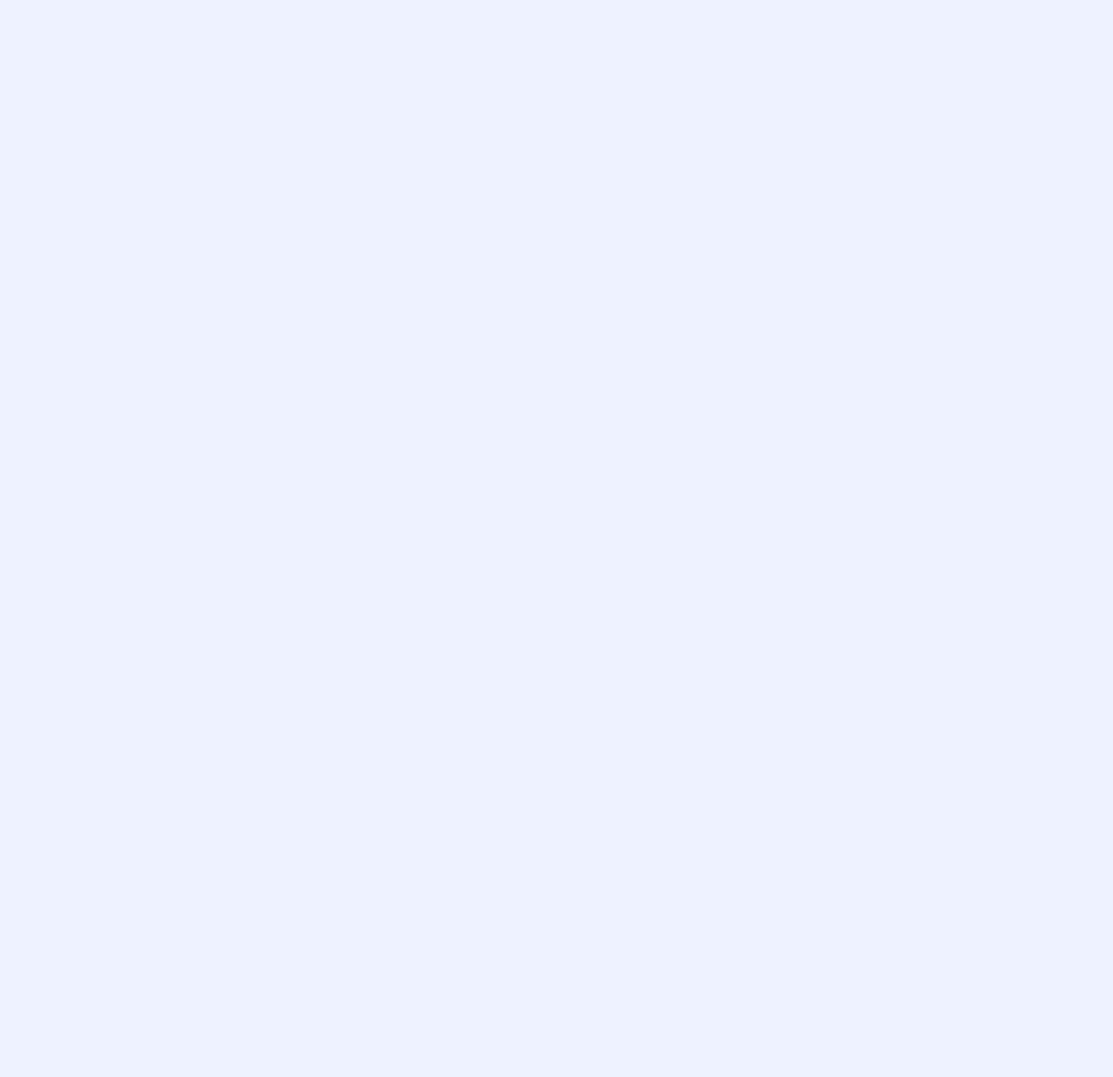
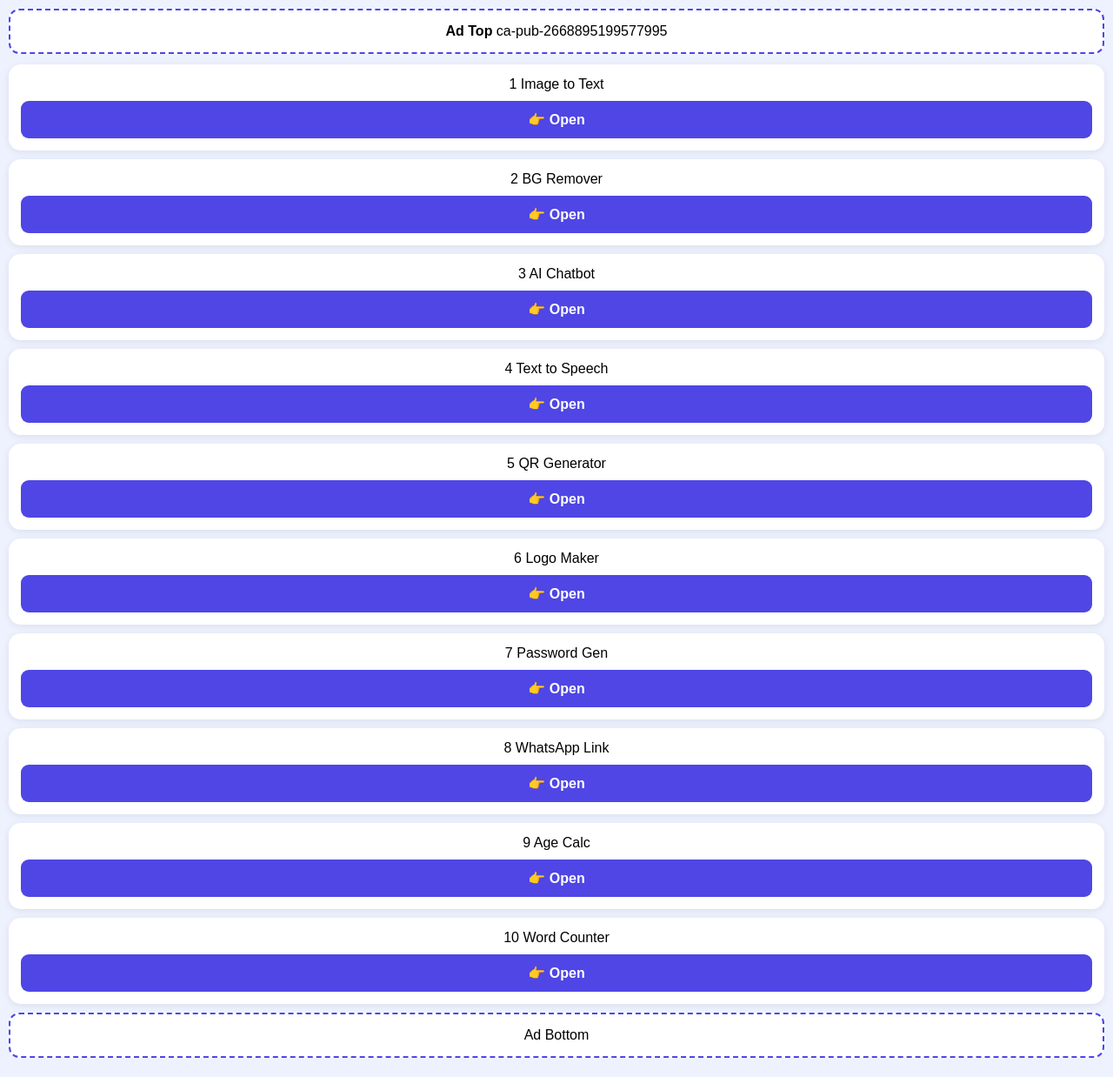
Before and after one commit to Khanazam58754/khanazam58754.github.io, a plain HTML site: page Azam_ai_tools/index.html in a window 1280 px wide. Shown: the whole page at 87% size. Before the commit the page ends 800 px from the top, so only its background shows below. Drawn offline with Linux system fonts and the light colour scheme.

Commit message:
Fix HTML structure and formatting in index.html

```diff
--- a/Azam_ai_tools/index.html
+++ b/Azam_ai_tools/index.html
@@ -1,16 +1,14 @@
-<!DOCTYPE html>
-<html>
-<head>
-<meta charset="UTF-8">
-<meta name="viewport" content="width=device-width,initial-scale=1">
-<title>AZAM AI - 30 TOOLS</title>
-<script async src="https://pagead2.googlesyndication.com/pagead/js/adsbygoogle.js?client=ca-pub-2668895199577995" crossorigin="anonymous"></script>
-<style>
-body{font-family:Arial;background:#eef2ff;margin:0;padding:10px}
-.ad{background:#fff;padding:15px;border-radius:12px;text-align:center;margin-bottom:12px;border:2px dashed #4f46e5}
-.card{background:#fff;padding:14px;border-radius:14px;text-align:center;margin-bottom:10px;box-shadow:0 2px 8px rgba(0,0,0,.08)}
-details{margin-top:10px}
-summary{background:#4f46e5;color:#fff;padding:12px;border-radius:9px;cursor:pointer;list-style:none;font-weight:700}
-summary::-webkit-details-marker{display:none}
-.box{background:#f1f5f9;border:2px solid #4f46e5;border-radius:10px;padding:12px;margin-top:10px;text-align:left}
-input,textarea{width:100%;padding:10px;border:1px solid #ccc
+<!DOCTYPE html><html><head><meta charset="UTF-8"><meta name="viewport" content="width=device-width,initial-scale=1"><title>AZAM AI - 30 TOOLS</title><script async src="https://pagead2.googlesyndication.com/pagead/js/adsbygoogle.js?client=ca-pub-2668895199577995" crossorigin="anonymous"></script><style>body{font-family:Arial;background:#eef2ff;margin:0;padding:10px}.ad{background:#fff;padding:15px;border-radius:12px;text-align:center;margin-bottom:12px;border:2px dashed #4f46e5}.card{background:#fff;padding:14px;border-radius:14px;text-align:center;margin-bottom:10px;box-shadow:0 2px 8px rgba(0,0,0,.08)}details{margin-top:10px}summary{background:#4f46e5;color:#fff;padding:12px;border-radius:9px;cursor:pointer;list-style:none;font-weight:700}summary::-webkit-details-marker{display:none}.box{background:#f1f5f9;border:2px solid #4f46e5;border-radius:10px;padding:12px;margin-top:10px;text-align:left}input,textarea{width:100%;padding:10px;border:1px solid #ccc;border-radius:8px;margin:5px 0;box-sizing:border-box}.go{background:#0ea5e9;color:#fff;border:0;padding:10px;border-radius:8px;width:100%;font-weight:700;margin-top:6px}.out{background:#fff;padding:10px;border-radius:8px;margin-top:8px}</style></head><body>
+<div class="ad"><b>Ad Top</b> ca-pub-2668895199577995<br><ins class="adsbygoogle" style="display:block" data-ad-client="ca-pub-2668895199577995" data-ad-slot="111" data-ad-format="auto"></ins><script>(adsbygoogle=window.adsbygoogle||[]).push({});</script></div>
+<div class="card">1 Image to Text<details><summary>👉 Open</summary><div class="box"><input type=file><div class=out>Select image</div></div></details></div>
+<div class="card">2 BG Remover<details><summary>👉 Open</summary><div class="box"><input type=file accept=image/* onchange="document.getElementById('im2').src=URL.createObjectURL(this.files[0]);document.getElementById('im2').style.display='block'"><img id=im2 style="display:none;width:100%"></div></details></div>
+<div class="card">3 AI Chatbot<details><summary>👉 Open</summary><div class="box"><textarea id=q3 placeholder="Sawal"></textarea><button class=go onclick="document.getElementById('o3').innerHTML=document.getElementById('q3').value">Ask</button><div id=o3 class=out></div></div></details></div>
+<div class="card">4 Text to Speech<details><summary>👉 Open</summary><div class="box"><textarea id=t4></textarea><button class=go onclick="speechSynthesis.speak(new SpeechSynthesisUtterance(document.getElementById('t4').value))">Speak</button></div></details></div>
+<div class="card">5 QR Generator<details><summary>👉 Open</summary><div class="box"><input id=qr9 placeholder="Text"><button class=go onclick="var d=document.getElementById('qr9').value;document.getElementById('o9').innerHTML='<img src=https://api.qrserver.com/v1/create-qr-code/?size=250x250&data='+encodeURIComponent(d)+' style=width:100%>'">Gen QR</button><div id=o9 class=out></div></div></details></div>
+<div class="card">6 Logo Maker<details><summary>👉 Open</summary><div class="box"><input id=l7 placeholder="Name"><button class=go onclick="document.getElementById('o7').innerHTML=document.getElementById('l7').value">Make</button><div id=o7 class=out></div></div></details></div>
+<div class="card">7 Password Gen<details><summary>👉 Open</summary><div class="box"><button class=go onclick="var c='ABCDEFGHJKLMNPQRTUVWXYZabcdefghijkmnpqrstuvwxyz123456789@#';var p='';for(var i=0;i<12;i++)p+=c[Math.floor(Math.random()*c.length)];document.getElementById('o11').innerHTML=p">Generate</button><div id=o11 class=out></div></div></details></div>
+<div class="card">8 WhatsApp Link<details><summary>👉 Open</summary><div class="box"><input id=wn17 placeholder="Number"><input id=wm17 placeholder="Msg"><button class=go onclick="var n=document.getElementById('wn17').value,m=document.getElementById('wm17').value;document.getElementById('o17').innerHTML='<a href=https://wa.me/'+n+'?text='+encodeURIComponent(m)+' target=_blank>Open WA</a>'">Gen</button><div id=o17 class=out></div></div></details></div>
+<div class="card">9 Age Calc<details><summary>👉 Open</summary><div class="box"><input type=date id=dob12><button class=go onclick="var d=new Date(document.getElementById('dob12').value);var a=new Date().getFullYear()-d.getFullYear();document.getElementById('o12').innerHTML='Age: '+a">Calc</button><div id=o12 class=out></div></div></details></div>
+<div class="card">10 Word Counter<details><summary>👉 Open</summary><div class="box"><textarea id=wc14 placeholder="Text" oninput="document.getElementById('o14').innerHTML='Chars: '+this.value.length"></textarea><div id=o14 class=out></div></div></details></div>
+<div class="ad">Ad Bottom<br><ins class="adsbygoogle" style="display:block" data-ad-client="ca-pub-2668895199577995" data-ad-slot="222" data-ad-format="auto"></ins><script>(adsbygoogle=window.adsbygoogle||[]).push({});</script></div>
+</body></html>
```
